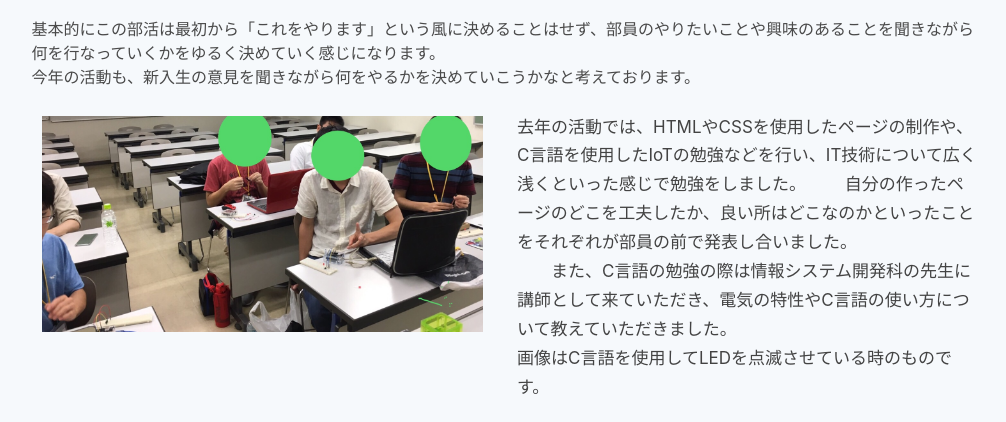
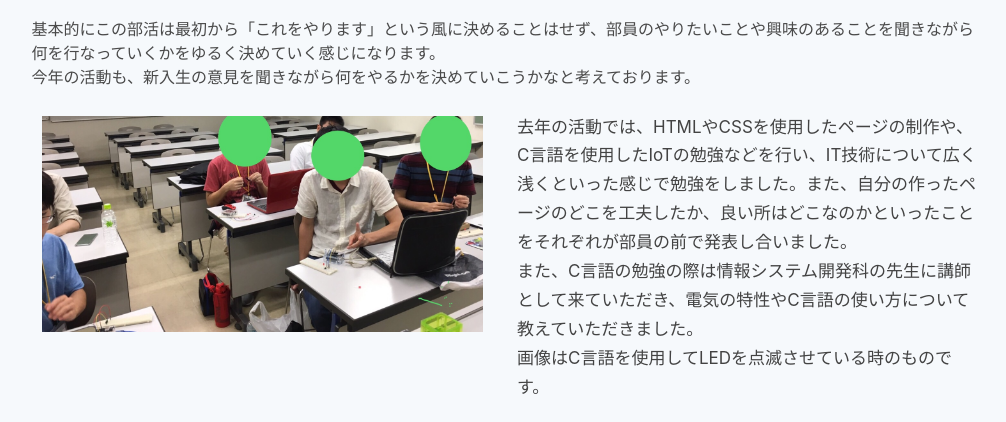
Before and after one commit to densetu/densetu.github.io, a plain HTML site: page index.html in a window 1280 px wide. Shown: the part 1370-1792 px from the top of the page, without its empty margins (135-1141 px from the left). Drawn offline with Linux system fonts and the light colour scheme.

Commit message:
Update index.html

```diff
--- a/index.html
+++ b/index.html
@@ -101,9 +101,8 @@
           今年の活動も、新入生の意見を聞きながら何をやるかを決めていこうかなと考えております。<br><br>
             <div class="columns contents-wrap">
               <div class="column">
-                <p>去年の活動では、HTMLやCSSを使用したページの制作や、C言語を使用したIoTの勉強などを行い、IT技術について広く浅くといった感じで勉強をしました。
-                  　　自分の作ったページのどこを工夫したか、良い所はどこなのかといったことをそれぞれが部員の前で発表し合いました。<br>
-                  　　また、C言語の勉強の際は情報システム開発科の先生に講師として来ていただき、電気の特性やC言語の使い方について教えていただきました。<br>
+                <p>去年の活動では、HTMLやCSSを使用したページの制作や、C言語を使用したIoTの勉強などを行い、IT技術について広く浅くといった感じで勉強をしました。また、自分の作ったページのどこを工夫したか、良い所はどこなのかといったことをそれぞれが部員の前で発表し合いました。<br>
+                  また、C言語の勉強の際は情報システム開発科の先生に講師として来ていただき、電気の特性やC言語の使い方について教えていただきました。<br>
                   画像はC言語を使用してLEDを点滅させている時のものです。
 
               </div>
```
